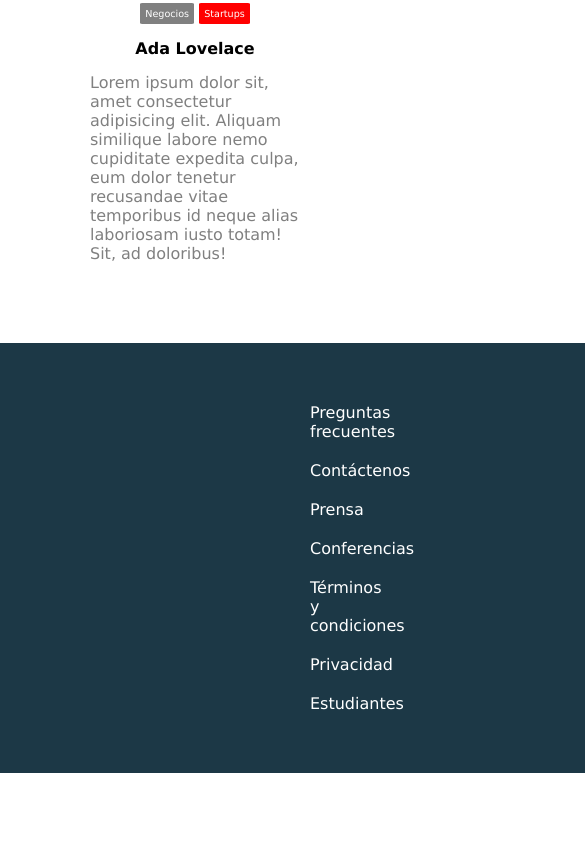
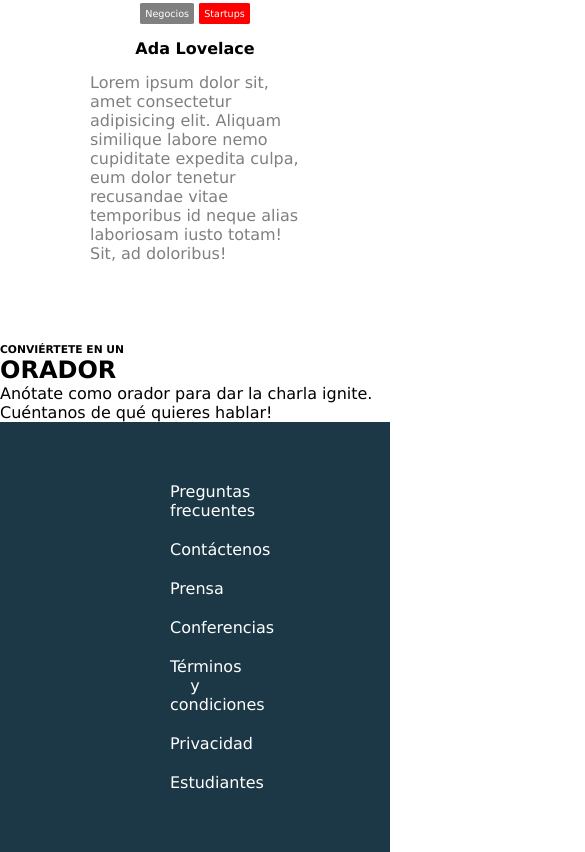
Before and after one commit to h-alfredo-ascazuri/responsive-youtube, a plain HTML site: page index.html in a window 390 px wide. Shown: the part 2303-3155 px from the top of the page, 585 px wide, since content can reach past the window. Before the commit the page ends 3076 px from the top, so only its background shows below. Drawn offline with Linux system fonts and the light colour scheme.

Commit message:
arregle responsiveness footer

```diff
--- a/index.html
+++ b/index.html
@@ -35,12 +35,12 @@
             <h3>Conf Bs As</h3>
             <p>Bs As llega por primera vez a Argentina. Un evento para compartir con nuestra comunidad el conocimiento y experiencia de los expertos que están creando el futuro de Internet. Ven a conocer a miembros del evento, a otros estudiantes de Codo a Codo y los oradores de primer nivel que tenemos para ti. Te esperamos!
             </p>
-            <a href="conviertete-en-orador" class="boton-ser-orador">Quiero ser orador</a>
+            <a href="#conviertete-en-orador" class="boton-ser-orador">Quiero ser orador</a>
             <a href="tickets" class="boton-tickets">Comprar Tickets</a>
         </div>
     </section>
 
-    <!--SECCION LUGAR Y FECHA-->
+    <!--SECCION ORADORES-->
     <section id="oradores">
         <div>
             <img src="./images/steve.jpg" alt="foto Steve Jobs">
@@ -71,7 +71,19 @@
     <!--SECCION CONVIERTETE EN ORADOR-->
     <section id="lugar-fecha">
 
-    </section id="conviertete-en-orador">
+    </section>
+
+    <!--SECCION CONVIERTETE EN ORADOR-->
+    <section id="conviertete-en-orador">
+        <h6>CONVIÉRTETE EN UN</h6>
+        <h1>ORADOR</h1>
+        <P>Anótate como orador para dar la charla ignite. Cuéntanos de qué quieres hablar!</P>
+        <form action="#">
+            <div class="datos-form">
+                <div class=""></div>
+            </div>
+        </form>
+    </section>
 
     <!--FOOTER FONDO DE WEB-->
     <section id="footer">
--- a/styles.css
+++ b/styles.css
@@ -2,7 +2,7 @@
 *{
     margin: 0;
     padding: 0;
-    font-family: Verdana, Geneva, Tahoma, sans-serif; /*cambiar si quiero*/
+    font-family: Verdana, Geneva, Tahoma, sans-serif; /*cambiar si me pinta*/
 }
 
 /* HEADER */
@@ -46,7 +46,7 @@ header h4{
     display: none;
 }
 
-/*CARRUSEL*/
+/*CONFERENCIA*/
 #conferencia{
     padding: 0px 50px;
     background-image: url(./images/ba1.jpg);
@@ -170,9 +170,16 @@ header h4{
     padding: 5px;
 }
 
+/*LUGAR Y FECHA*/
+
+/*CONVIERTETE EN ORADOR*/
+#conviertete-en-orador{
+
+}
+
 /*FOOTER*/
 #footer{
-    padding: 50px 300px;
+    padding: 50px 150px;
     background: #1c3846;
 }
 .contenido-footer{
@@ -226,15 +233,20 @@ header h4{
     #check:checked ~.menu{
         right: 0;
     }
+
     /*ORADORES*/
     #oradores{
         flex-direction: column;
     }
+
     /*FOOTER*/
+    #footer{
+        display: block;
+    }
     .contenido-footer{
         flex-direction: column;
     }
     .contenido-footer a{
-        padding: 10px 0px;
+        padding: 10px;
     }
 }
```
